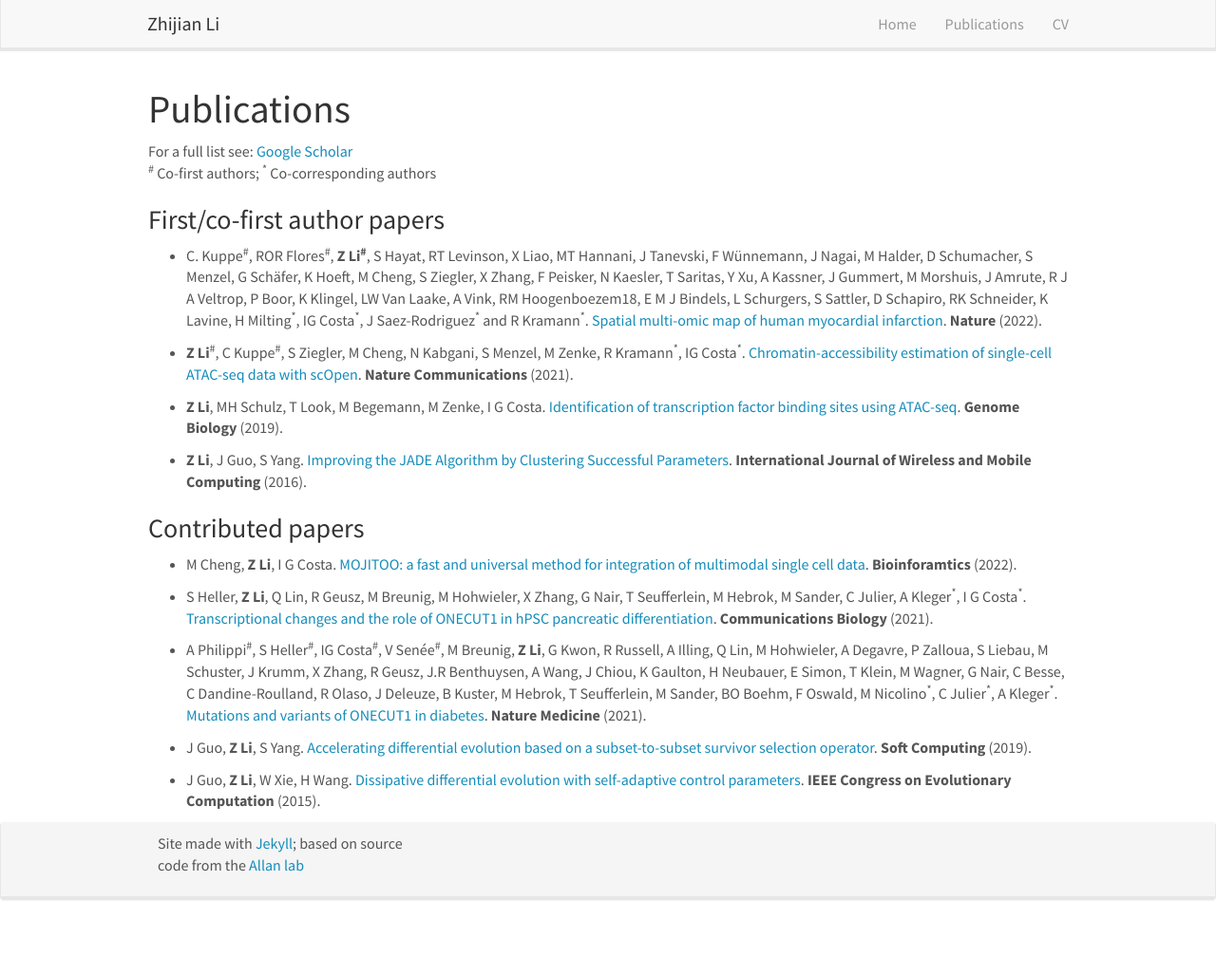
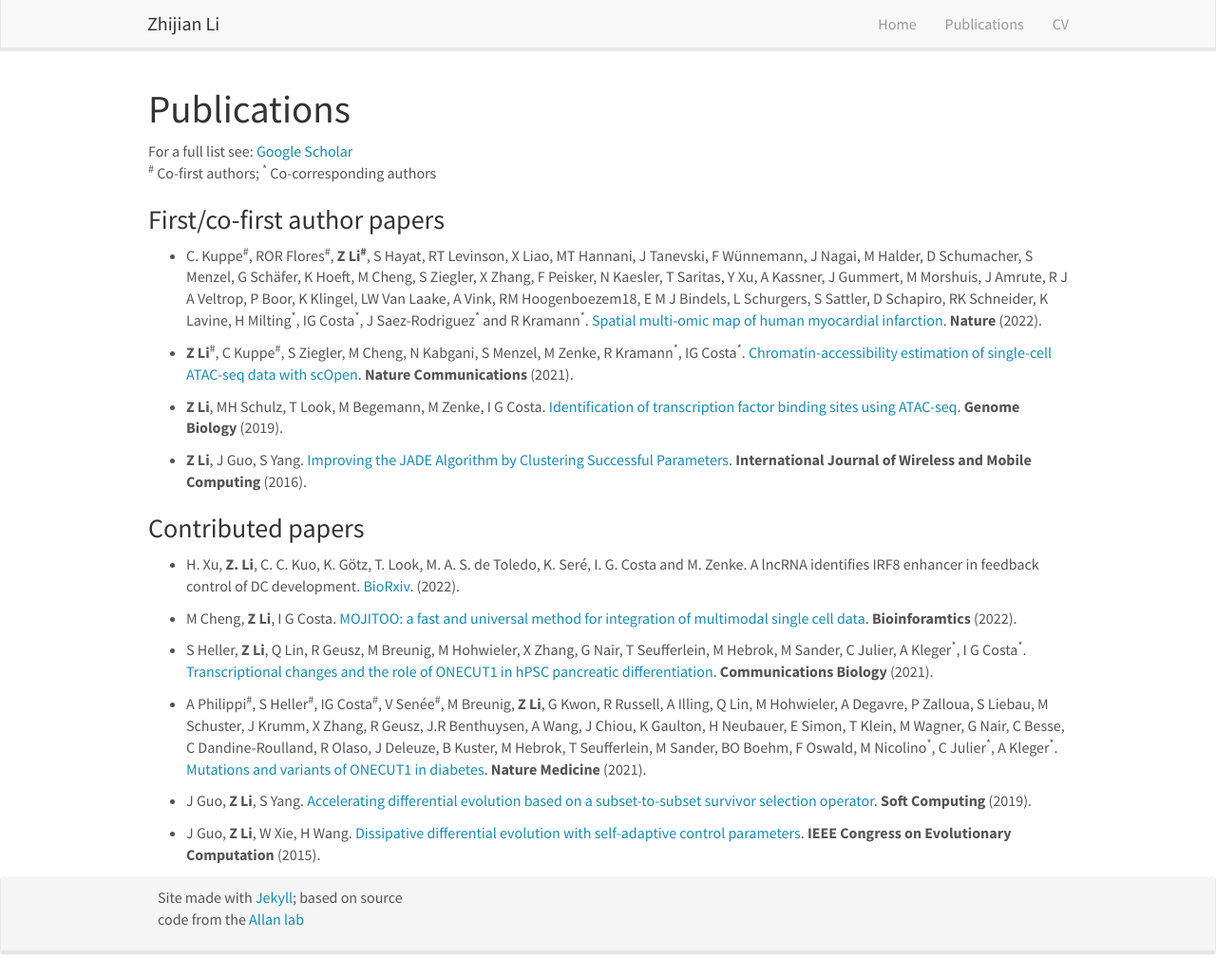
Before and after one commit to lzj1769/lzj1769.github.io, a Jekyll site: the page built from _pages/publications.md, in a window 1280 px wide and 1027 px high. Shown: the whole window at 95% size. Built offline with Jekyll 4.4.1, drawn with Linux system fonts in a browser that asks for light colours; nearby versions of some CDN libraries.

Commit message:
update puc

```diff
--- a/_pages/publications.md
+++ b/_pages/publications.md
@@ -27,9 +27,9 @@ For a full list see: [Google Scholar](https://scholar.google.de/citations?user=x
 
 ### Contributed papers
 
-<!-- * H. Xu, **Z. Li**, C. C. Kuo, K. Götz, T. Look, M. A. S. de Toledo, K. Seré, I. G. Costa and M. Zenke. A lncRNA identifies IRF8 enhancer in feedback control of DC development. (2022). (Submitted)
+ * H. Xu, **Z. Li**, C. C. Kuo, K. Götz, T. Look, M. A. S. de Toledo, K. Seré, I. G. Costa and M. Zenke. A lncRNA identifies IRF8 enhancer in feedback control of DC development. [BioRxiv](https://www.biorxiv.org/content/10.1101/2022.08.11.503623v1). (2022).
 
-* K. Ohl, J. Hriczko, S. Schulz, T. Look, T. Goodarzi, S.H. Subramanyam, T. Clarner, M. Scheld, M. Kipp, E. Verjans, S. Boll, I. G. Costa, **Z. Li**, L. Gan, B. Denecke, A. Schippers, S. Floess, J. Huehn, E. Schmitt, T. Bopp, R. Beyaert, B. Lambrecht, M. Zenke, N. Wagner, K. Tenbrock. Foxp3-specific deletion of CREB generates Th2 biased ST-2 positive regulatory T-cells with enhanced IL-10 production and suppressive capacity. (2022) (Submitted).
+<!-- * K. Ohl, J. Hriczko, S. Schulz, T. Look, T. Goodarzi, S.H. Subramanyam, T. Clarner, M. Scheld, M. Kipp, E. Verjans, S. Boll, I. G. Costa, **Z. Li**, L. Gan, B. Denecke, A. Schippers, S. Floess, J. Huehn, E. Schmitt, T. Bopp, R. Beyaert, B. Lambrecht, M. Zenke, N. Wagner, K. Tenbrock. Foxp3-specific deletion of CREB generates Th2 biased ST-2 positive regulatory T-cells with enhanced IL-10 production and suppressive capacity. (2022) (Submitted).
 
 * E. F. Brandt, T. H. Wirtz, **Z. Li**, M. M. Ibrahim, P. Fischer, A. Beckers, A. Flabhove, I. G. Costa, R. Kramann, E. van der Vorst, C. Liedtke, H. Sahin, C. Trautwein, M. L. Berres. CXCR3-expressing macrophages regulate angiogenesis, tumor cell proliferation and immune evasion in hepatocellular carcinoma. (2022) (Submitted).
 
```
